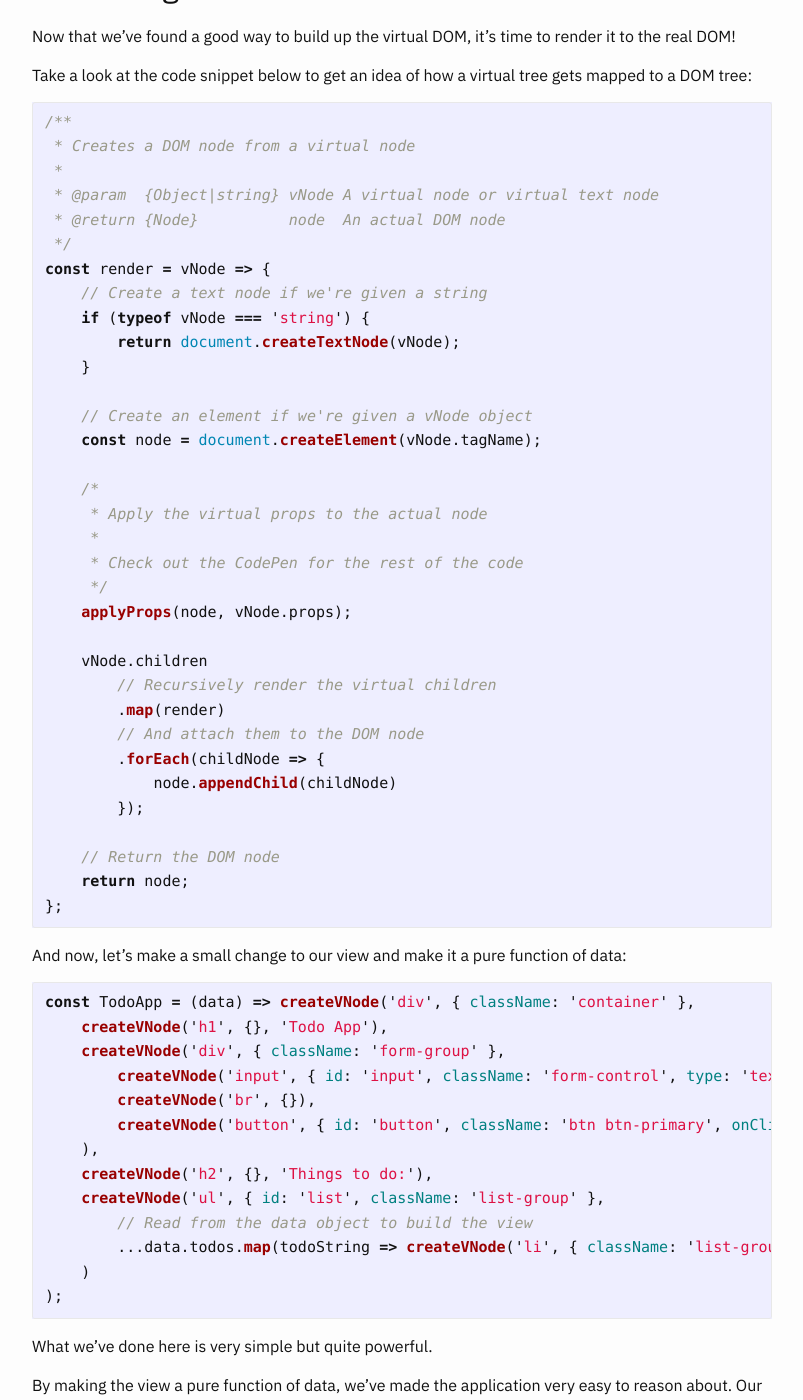
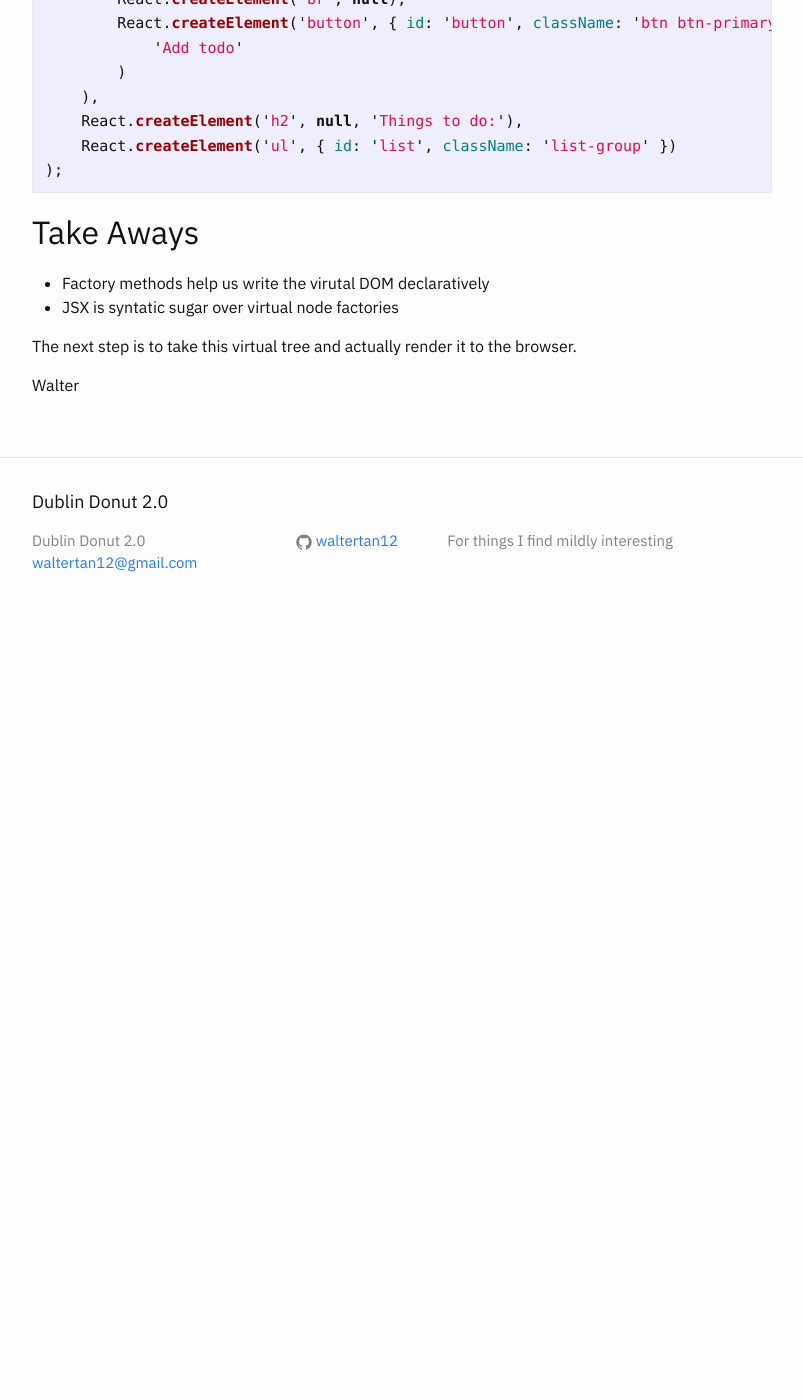
Before and after one commit to waltertan12/blog, a Jekyll site: the page built from _posts/2018-05-03-how-to-frontend-the-virtual-dom.md, in a window 1280 px wide and 1400 px high, scrolled down 4542 px. Shown: the whole window, without its empty margins (238-1041 px from the left). Built offline with Jekyll 4.4.1, drawn with Linux system fonts in a browser that asks for light colours; after the commit the page ends 5177 px from its top, so only the background shows below that; some of the changed text lies outside the part shown.

Commit message:
Update part 2

````diff
--- a/_posts/2018-05-03-how-to-frontend-the-virtual-dom.md
+++ b/_posts/2018-05-03-how-to-frontend-the-virtual-dom.md
@@ -10,7 +10,9 @@ This series of posts focuses around how modern frontend view libraries work.
 ## DOM Virtualization
 From the last [post](/blog/javascript/2018/05/01/how-to-frontend-part-1.html), we've seen that's a fairly cumbersome to build and manipulate the DOM with JavaScript. With this virtualization approach, we're get the ability to do the following:
   - Declaratively build the virtual DOM
-  - Render applications functionally
+  - Build up the UI with all the niceties of JavaScript
+    - You have all of JavaScript at your disposal, not just templating markup
+  - Render applications functionally (see the next post)
 
 Let's start by defining what makes a DOM node a DOM node.
 
@@ -128,6 +130,9 @@ Instead of needing to assign associations between the nodes, the factory approac
 
 A bit nicer to write, right?
 
+<p data-height="450" data-theme-id="dark" data-slug-hash="Zoypem" data-default-tab="js,result" data-user="waltertan12" data-embed-version="2" data-pen-title="Virtual DOM Example 1" data-editable="true" class="codepen">See the Pen <a href="https://codepen.io/waltertan12/pen/Zoypem/">Virtual DOM Example 1</a> by Walter Tan (<a href="https://codepen.io/waltertan12">@waltertan12</a>) on <a href="https://codepen.io">CodePen</a>.</p>
+<script async src="https://static.codepen.io/assets/embed/ei.js"></script>
+
 ## Factory Method or JSX?
 This factory approach is how React and other libraries ([HyperScript](https://github.com/hyperhype/hyperscript), [Mithril](https://github.com/MithrilJS/mithril.js), etc) build up their virtual DOM.
 
@@ -176,94 +181,10 @@ const TodoApp = React.createElement('div', { className: 'container' },
 );
 ```
 
-## Rendering the Virtual DOM
-Now that we've found a good way to build up the virtual DOM, it's time to render it to the real DOM!
+## Take Aways
+- Factory methods help us write the virutal DOM declaratively
+- JSX is syntatic sugar over virtual node factories
 
-Take a look at the code snippet below to get an idea of how a virtual tree gets mapped to a DOM tree:
-```javascript
-/**
- * Creates a DOM node from a virtual node
- *
- * @param  {Object|string} vNode A virtual node or virtual text node
- * @return {Node}          node  An actual DOM node
- */
-const render = vNode => {
-    // Create a text node if we're given a string
-    if (typeof vNode === 'string') {
-        return document.createTextNode(vNode);
-    }
+The next step is to take this virtual tree and actually render it to the browser.
 
-    // Create an element if we're given a vNode object
-    const node = document.createElement(vNode.tagName);
-
-    /*
-     * Apply the virtual props to the actual node
-     *
-     * Check out the CodePen for the rest of the code
-     */
-    applyProps(node, vNode.props);
-
-    vNode.children
-        // Recursively render the virtual children
-        .map(render)
-        // And attach them to the DOM node
-        .forEach(childNode => {
-            node.appendChild(childNode)
-        });
-
-    // Return the DOM node
-    return node;
-};
-```
-
-And now, let's make a small change to our view and make it a pure function of data:
-```javascript
-const TodoApp = (data) => createVNode('div', { className: 'container' },
-    createVNode('h1', {}, 'Todo App'),
-    createVNode('div', { className: 'form-group' },
-        createVNode('input', { id: 'input', className: 'form-control', type: 'text', placeholder: 'Do laundry', value: data.input, onKeyUp: onInputKeyUp }),
-        createVNode('br', {}),
-        createVNode('button', { id: 'button', className: 'btn btn-primary', onClick: onButtonClick }, 'Add Todo')
-    ),
-    createVNode('h2', {}, 'Things to do:'),
-    createVNode('ul', { id: 'list', className: 'list-group' },
-        // Read from the data object to build the view
-        ...data.todos.map(todoString => createVNode('li', { className: 'list-group-item' }, todoString))
-    )
-);
-```
-
-What we've done here is very simple but quite powerful.
-
-By making the view a pure function of data, we've made the application very easy to reason about. Our UI's only concern is with presenting data: it doesn't make any decisions about how to update the data; it just accepts data and returns a view.
-
-> # UI = F(data)
-
-Take a look at the running CodePen example:
-
-<p data-height="450" data-theme-id="0" data-slug-hash="qYjazN" data-default-tab="js,result" data-user="waltertan12" data-embed-version="2" data-pen-title="Virtual DOM Example 3" data-editable="true" class="codepen">See the Pen <a href="https://codepen.io/waltertan12/pen/qYjazN/">Virtual DOM Example 3</a> by Walter Tan (<a href="https://codepen.io/waltertan12">@waltertan12</a>) on <a href="https://codepen.io">CodePen</a>.</p>
-<script async src="https://static.codepen.io/assets/embed/ei.js"></script>
-
-# Shortcomings
-That example is kind of awesome, right?
-
-However, if you've tried using it at all, you probably noticed some pretty obvious issues.
-
-1. The input field loses focus _every_ time you type into it
-2. The application gets slower and slower with every added item
-
-These problems are both associated with the fact that we are re-rendering the entire DOM tree on every single change.
-
-**Type into the input field?**
-
-The app re-renders and the input field with focus on is replaced with a new input field without focus.
-
-**Have 300 items in your todo list?**
-
-The browser has to recalculate all the positions of the elements and repaint them onto the screen.
-
-![Layout](https://developer.mozilla.org/files/464/Gecko_Overview_9.png)
-
-Find out how we overcome this problem in the next post.
-
-- Walter
+Walter
````
Also changed, not shown: _drafts/2018-05-05-how-to-frontend-rendering-the-virtual-dom.md (+102 -0 lines).
